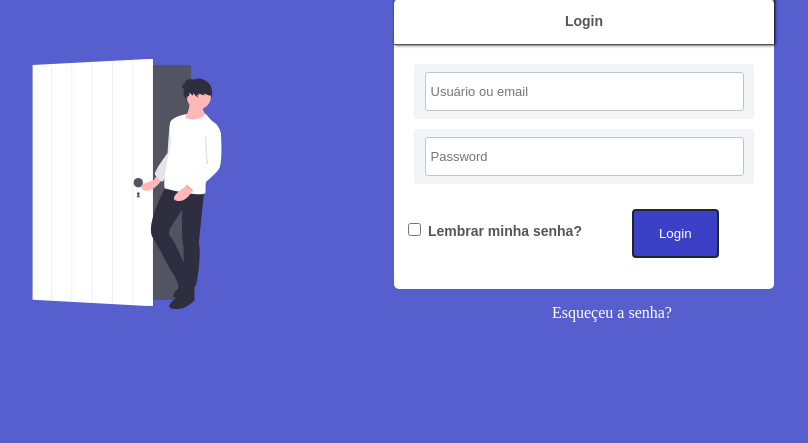
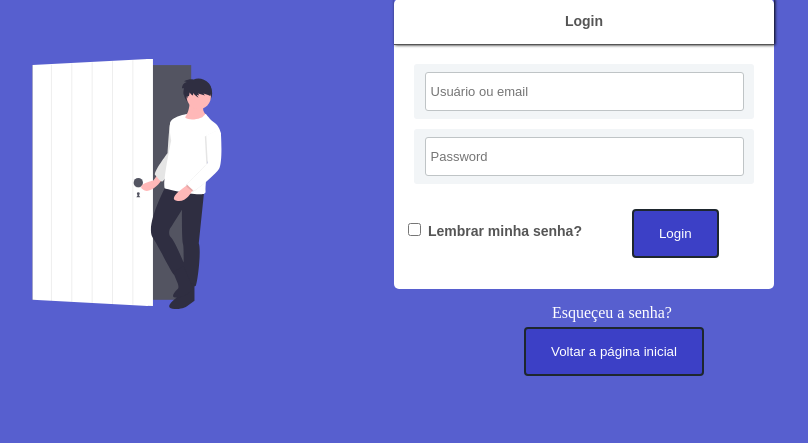
Before and after one commit to MaidanaGustavo/calendar_grupo7, a PHP site: page /login/login.html in a window 1280 px wide. Shown: the part 141-584 px from the top of the page, without its empty margins (56-864 px from the left). Run offline with PHP 8.4, Linux system fonts and the light colour scheme.

Commit message:
versaoBotaoNovoLogin

```diff
--- a/Calendario/src/login/css/style.css
+++ b/Calendario/src/login/css/style.css
@@ -78,6 +78,11 @@ body{
 			margin-left: 600px;
 			text-decoration: none;
 		}
+		.botaoIniciar{
+
+			position: absolute;
+			left: 530px;
+		}
 
 		.forgot{
 			margin-top: 15px;
--- a/Calendario/src/login/login.html
+++ b/Calendario/src/login/login.html
@@ -33,5 +33,6 @@
 	<div class="ilustra">
 		<img src="../img/art2.svg" alt="">
 	</div>
+	<div id="botoes"><button class="botaoIniciar" onclick="window.location.href='calendar_grupo7/Calendario/src/index.html'" >Voltar a página inicial</button></div>
 </body>
 </html>
```
